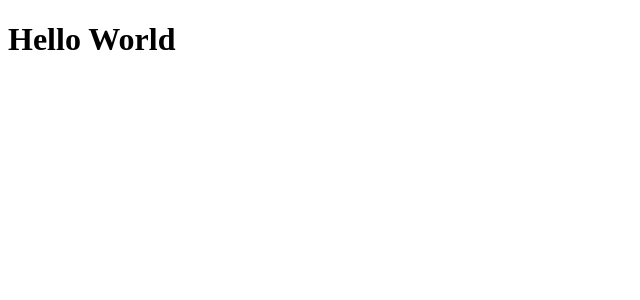
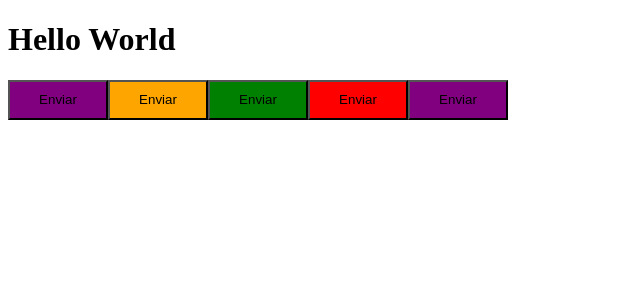
Before and after one commit to mateusrc-dev/ignite-timer, a React (Vite) app: page / in a window 1280 px wide. Shown: the top 300 px of the page, without its empty margins (0-640 px from the left). Built offline with nearby package versions, Linux system fonts and the light colour scheme.

Commit message:
update project

```diff
--- a/package.json
+++ b/package.json
@@ -10,11 +10,13 @@
   },
   "dependencies": {
     "react": "^18.2.0",
-    "react-dom": "^18.2.0"
+    "react-dom": "^18.2.0",
+    "styled-components": "^5.3.6"
   },
   "devDependencies": {
     "@types/react": "^18.0.26",
     "@types/react-dom": "^18.0.9",
+    "@types/styled-components": "^5.1.26",
     "@vitejs/plugin-react": "^3.0.0",
     "typescript": "^4.9.3",
     "vite": "^4.0.0"
--- a/src/App.tsx
+++ b/src/App.tsx
@@ -1,5 +1,15 @@
+import { ThemeProvider } from 'styled-components'
+import { Button } from "./Components/Button";
+
 export function App() {
   return (
-    <h1>Hello World</h1>
-  )
+    <div>
+      <h1>Hello World</h1>
+      <Button variant="primary" />
+      <Button variant="secondary"/>
+      <Button variant="success"/>
+      <Button variant="danger"/>
+      <Button />
+    </div>
+  );
 }
--- /dev/null
+++ b/src/Components/Button.styles.ts
@@ -0,0 +1,27 @@
+import styled, { css } from "styled-components"; //vamos importar o css para as cores ficarem legais na interpolação dentro de ButtonContainer
+
+export type ButtonVariant = "primary" | "secondary" | "danger" | "success"; //vamos criar uma variável de tipagem - vamos exportar para usar em Button.tsx
+
+//como o ButtonContainer é um componente, precisamos criar uma interface falando quais propriedades ele vai receber
+interface ButtonContainerProps {
+  variant: ButtonVariant; //aqui não precisa deixar opcional porque sempre vai vim alguma cor pra cá, nem que seja a primary
+}
+
+const buttonVariants = {
+  //vamos criar uma constante com um objeto que tem nossas cores
+  primary: "purple",
+  secondary: "orange",
+  danger: "red",
+  success: "green",
+};
+
+export const ButtonContainer = styled.button<ButtonContainerProps>`
+  //isso aqui também é um componente no react (de estilização), por isso inicia com letra maiúscula - estamos criando componentes react com abstrações de css - vamos usar o literals
+  width: 100px;
+  height: 40px;
+
+  ${(props) =>
+    css`
+      background-color: ${buttonVariants[props.variant]};
+    `}//interpolação para incluir código JS - SC vai executar esse código como uma função que recebe todas as propriedades de ButtonContainer - podemos colocar o background de acordo com o que tem em variant dentro de props (propriedade que foi passada para ButtonContainer)
+`;
--- /dev/null
+++ b/src/Components/Button.tsx
@@ -0,0 +1,10 @@
+import { ButtonContainer, ButtonVariant } from "./Button.styles"
+
+interface ButtonProps { //vamos criar uma interface para dizer o que o button vai receber e o tipo desses dados
+  variant?: ButtonVariant; //vamos colocar uma propriedade que não existe na tag button nativo do html - vamos definir quais cores esse dado pode receber - interrogação é porque o dado é opcional - não precisa ser necessariamente passado como propriedade
+}
+
+//abaixo se a cor não for passada para o componente Button o padrão vai ser 'primary'
+export function Button( {variant = 'primary'}: ButtonProps) { //poderiamos passar uma className para o ButtonContainer - vamos passar uma propriedade para o componente de estilização - como variant não existe como propriedade, temos que criar uma interface para definir ela em ButtonContainer
+  return <ButtonContainer variant={variant}>Enviar</ButtonContainer>
+}
--- /dev/null
+++ b/src/styles/themes/default.ts
@@ -0,0 +1,4 @@
+export const defaultTheme = { //nosso tema padrão, podemos ir colocando propriedades JavaScript aqui
+  primary: 'purple',
+  secondary: 'orange',
+}
```
Also changed, not shown: 1 other file (tests, documents, lock files or other folders).
